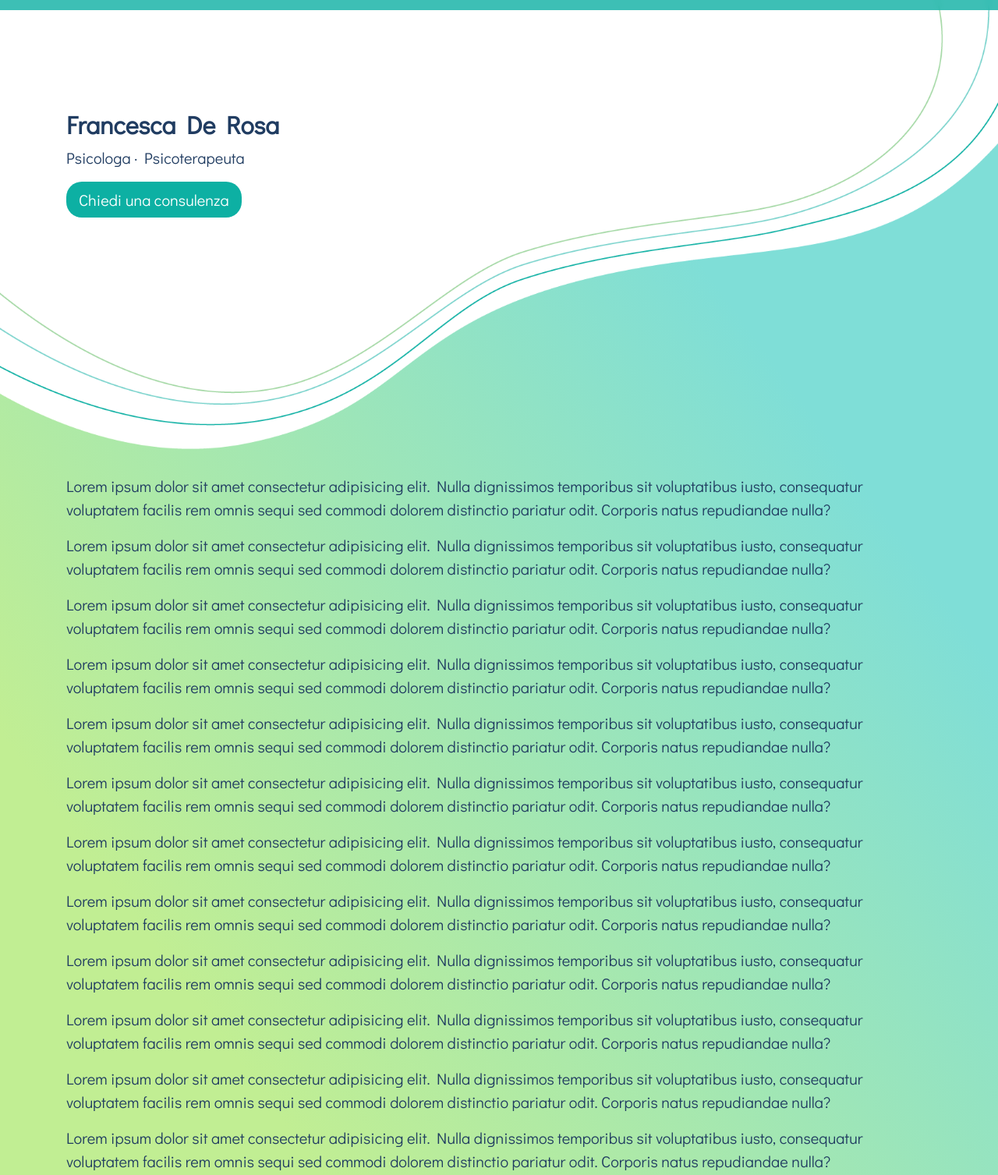
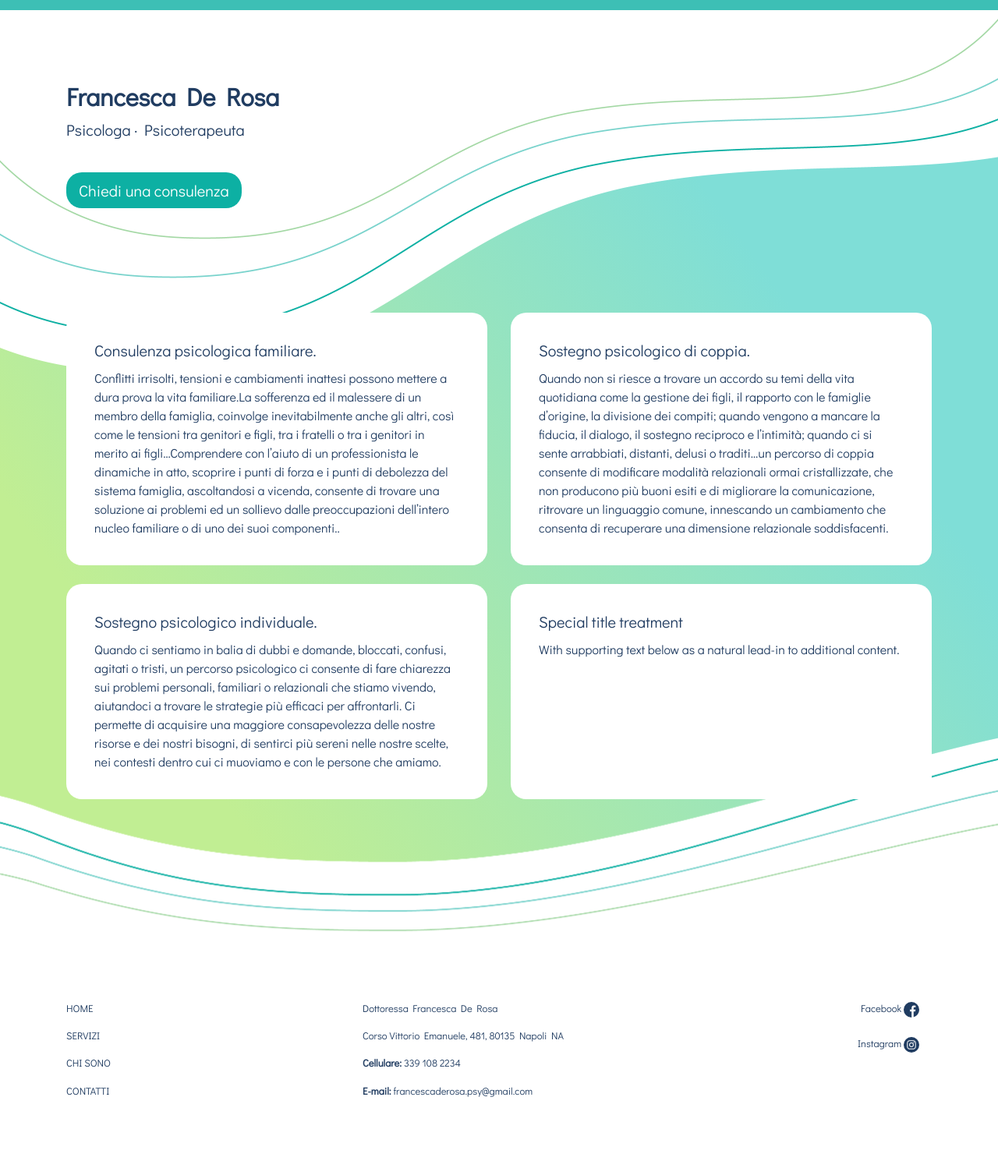
Before and after one commit to gidero95/sito-psy, a plain HTML site: page index.html in a window 1280 px wide. Shown: the part 59-1566 px from the top of the page at 78% size. After the commit the page ends 1508 px from the top, so only its background shows below. Drawn offline with nearby package versions, Linux system fonts and the light colour scheme.

Commit message:
Add files via upload

```diff
--- a/index.html
+++ b/index.html
@@ -37,29 +37,70 @@
         </div>
       </nav>
 
+
+
       <div class="jumbotron">
         <div class="container">
-        <h2><b>Francesca De Rosa</b></h2>
-        <p class="lead">Psicologa · Psicoterapeuta</p>
-        <a class="btn btn-primary btn-lg" href="#" role="button">Chiedi una consulenza</a>
+          <div class="row row-home">
+            <div class="col-12">
+              <h2><b>Francesca De Rosa</b></h2>
+              <p class="lead">Psicologa · Psicoterapeuta</p>
+            </div>
+            <div class="col-12 pt-4">
+              <a class="btn btn-primary btn-lg" href="#" role="button">Chiedi una consulenza</a>
+            </div>
+          </div>
+
         </div>
       </div>
-      <div class="container">
-        <p class="lead">Lorem ipsum dolor sit amet consectetur adipisicing elit. Nulla dignissimos temporibus sit voluptatibus iusto, consequatur voluptatem facilis rem omnis sequi sed commodi dolorem distinctio pariatur odit. Corporis natus repudiandae nulla?</p>
-        <p class="lead">Lorem ipsum dolor sit amet consectetur adipisicing elit. Nulla dignissimos temporibus sit voluptatibus iusto, consequatur voluptatem facilis rem omnis sequi sed commodi dolorem distinctio pariatur odit. Corporis natus repudiandae nulla?</p>
-        <p class="lead">Lorem ipsum dolor sit amet consectetur adipisicing elit. Nulla dignissimos temporibus sit voluptatibus iusto, consequatur voluptatem facilis rem omnis sequi sed commodi dolorem distinctio pariatur odit. Corporis natus repudiandae nulla?</p>
-        <p class="lead">Lorem ipsum dolor sit amet consectetur adipisicing elit. Nulla dignissimos temporibus sit voluptatibus iusto, consequatur voluptatem facilis rem omnis sequi sed commodi dolorem distinctio pariatur odit. Corporis natus repudiandae nulla?</p>
-        <p class="lead">Lorem ipsum dolor sit amet consectetur adipisicing elit. Nulla dignissimos temporibus sit voluptatibus iusto, consequatur voluptatem facilis rem omnis sequi sed commodi dolorem distinctio pariatur odit. Corporis natus repudiandae nulla?</p>
-        <p class="lead">Lorem ipsum dolor sit amet consectetur adipisicing elit. Nulla dignissimos temporibus sit voluptatibus iusto, consequatur voluptatem facilis rem omnis sequi sed commodi dolorem distinctio pariatur odit. Corporis natus repudiandae nulla?</p>
-        <p class="lead">Lorem ipsum dolor sit amet consectetur adipisicing elit. Nulla dignissimos temporibus sit voluptatibus iusto, consequatur voluptatem facilis rem omnis sequi sed commodi dolorem distinctio pariatur odit. Corporis natus repudiandae nulla?</p>
-        <p class="lead">Lorem ipsum dolor sit amet consectetur adipisicing elit. Nulla dignissimos temporibus sit voluptatibus iusto, consequatur voluptatem facilis rem omnis sequi sed commodi dolorem distinctio pariatur odit. Corporis natus repudiandae nulla?</p>
-        <p class="lead">Lorem ipsum dolor sit amet consectetur adipisicing elit. Nulla dignissimos temporibus sit voluptatibus iusto, consequatur voluptatem facilis rem omnis sequi sed commodi dolorem distinctio pariatur odit. Corporis natus repudiandae nulla?</p>
-        <p class="lead">Lorem ipsum dolor sit amet consectetur adipisicing elit. Nulla dignissimos temporibus sit voluptatibus iusto, consequatur voluptatem facilis rem omnis sequi sed commodi dolorem distinctio pariatur odit. Corporis natus repudiandae nulla?</p>
-        <p class="lead">Lorem ipsum dolor sit amet consectetur adipisicing elit. Nulla dignissimos temporibus sit voluptatibus iusto, consequatur voluptatem facilis rem omnis sequi sed commodi dolorem distinctio pariatur odit. Corporis natus repudiandae nulla?</p>
-        <p class="lead">Lorem ipsum dolor sit amet consectetur adipisicing elit. Nulla dignissimos temporibus sit voluptatibus iusto, consequatur voluptatem facilis rem omnis sequi sed commodi dolorem distinctio pariatur odit. Corporis natus repudiandae nulla?</p>
-        <p class="lead">Lorem ipsum dolor sit amet consectetur adipisicing elit. Nulla dignissimos temporibus sit voluptatibus iusto, consequatur voluptatem facilis rem omnis sequi sed commodi dolorem distinctio pariatur odit. Corporis natus repudiandae nulla?</p>
-        <p class="lead">Lorem ipsum dolor sit amet consectetur adipisicing elit. Nulla dignissimos temporibus sit voluptatibus iusto, consequatur voluptatem facilis rem omnis sequi sed commodi dolorem distinctio pariatur odit. Corporis natus repudiandae nulla?</p>
+
+      <div class="conteiner">
+        <div class="container card-container-home">
+        <div class="row ">
+
+         <div class="col-sm-6  mt-4">
+          <div class="card h-100">
+            <div class="card-body">
+              <h5 class="card-title">Consulenza psicologica familiare.</h5>
+              <p class="card-text">Conflitti irrisolti, tensioni e cambiamenti inattesi possono mettere a dura prova la vita familiare.La sofferenza ed il malessere di un membro della famiglia, coinvolge inevitabilmente anche gli altri, così come le tensioni tra genitori e figli, tra i fratelli o tra i genitori in merito ai figli…Comprendere con l’aiuto di un professionista le dinamiche in atto, scoprire i punti di forza e i punti di debolezza del sistema famiglia, ascoltandosi a vicenda, consente di trovare una soluzione ai problemi ed un sollievo dalle preoccupazioni dell’intero nucleo familiare o di uno dei suoi componenti..</p>
+            </div>
+          </div>
+          </div>
+
+
+          <div class="col-sm-6  mt-4">
+            <div class="card h-100">
+              <div class="card-body">
+                <h5 class="card-title">Sostegno psicologico di coppia.</h5>
+                <p class="card-text">Quando non si riesce a trovare un accordo su temi della vita quotidiana come la gestione dei figli, il rapporto con le famiglie d’origine, la divisione dei compiti; quando vengono a mancare la fiducia, il dialogo, il sostegno reciproco e l’intimità; quando ci si sente arrabbiati, distanti, delusi o traditi…un percorso di coppia consente di modificare modalità relazionali ormai cristallizzate, che non producono più buoni esiti e di migliorare la comunicazione, ritrovare un linguaggio comune, innescando un cambiamento che consenta di recuperare una dimensione relazionale soddisfacenti.</p>
+              </div>
+            </div>
+          </div>
+
+          <div class="col-sm-6  mt-4">
+            <div class="card h-100">
+              <div class="card-body ">
+                <h5 class="card-title">Sostegno psicologico individuale.</h5>
+                <p class="card-text">Quando ci sentiamo in balia di dubbi e domande, bloccati, confusi, agitati o tristi, un percorso psicologico ci consente di fare chiarezza sui problemi personali, familiari o relazionali che stiamo vivendo, aiutandoci a trovare le strategie più efficaci per affrontarli. Ci permette di acquisire una maggiore consapevolezza delle nostre risorse e dei nostri bisogni, di sentirci più sereni nelle nostre scelte, nei contesti dentro cui ci muoviamo e con le persone che amiamo.</p>
+              </div>
+            </div>
+          </div>
+
+          <div class="col-sm-6 mt-4">
+            <div class="card h-100">
+              <div class="card-body ">
+                <h5 class="card-title">Special title treatment</h5>
+                <p class="card-text">With supporting text below as a natural lead-in to additional content.</p>
+              </div>
+            </div>
+          </div>
+
+        </div>
+
       </div>
+      </div>
+
+      <div class="container-fluid container-home-bottom"></div>
       <footer id="sticky-footer" class="py-4 footer-custom">
         <div class="container">
           <div class='row'>
--- a/style.css
+++ b/style.css
@@ -55,20 +55,60 @@ button:focus {
 
 .btn-primary:hover {
     color: #fff;
-    background-color: #7FDED7;
+     background-color: #7FDED7;
     border: none;
 }
 
 
 .jumbotron {
-    padding-top: 200px;
-    margin-bottom: 2rem;
-    min-height: 635px;
+
     background-color: transparent;
-    background-image: url(img/home-top-withe.png);
-    background-position: center;
-    background-size: cover;
+    background-image: url(img/home-top-white.png);
     border-radius: 0;
+    background-repeat: no-repeat;
+    background-size: cover ;
+    background-position: center center;
+    height: 536px;
+    margin-bottom: -100px;
+}
+
+.container-home-bottom {
+
+    background-color: transparent;
+    background-image: url(img/home-bottom-white.png);
+    border-radius: 0;
+    background-repeat: no-repeat;
+    background-size: cover ;
+    background-position: center center;
+    height: 340px;
+    margin-top: -100px;
+    margin-bottom: -5px;
+}
+
+
+
+.card {
+
+    background: rgb(255,255,255);
+    border: none;
+    border-radius: 20px;
+    cursor:pointer;
+    transition:all .4s ease-in-out;
+    padding:1rem;
+
+}
+
+.card:hover{
+    transform:scale(1.05);
+    box-shadow:5px 5px 5px  #0DB0A3;
+
+}
+
+.row-home {
+
+    padding-top: 100px;
+
+
 }
 
 .footer-custom{
```
Also changed, not shown: img/home-bottom-white.png (added), img/home-top-white.png (added).
